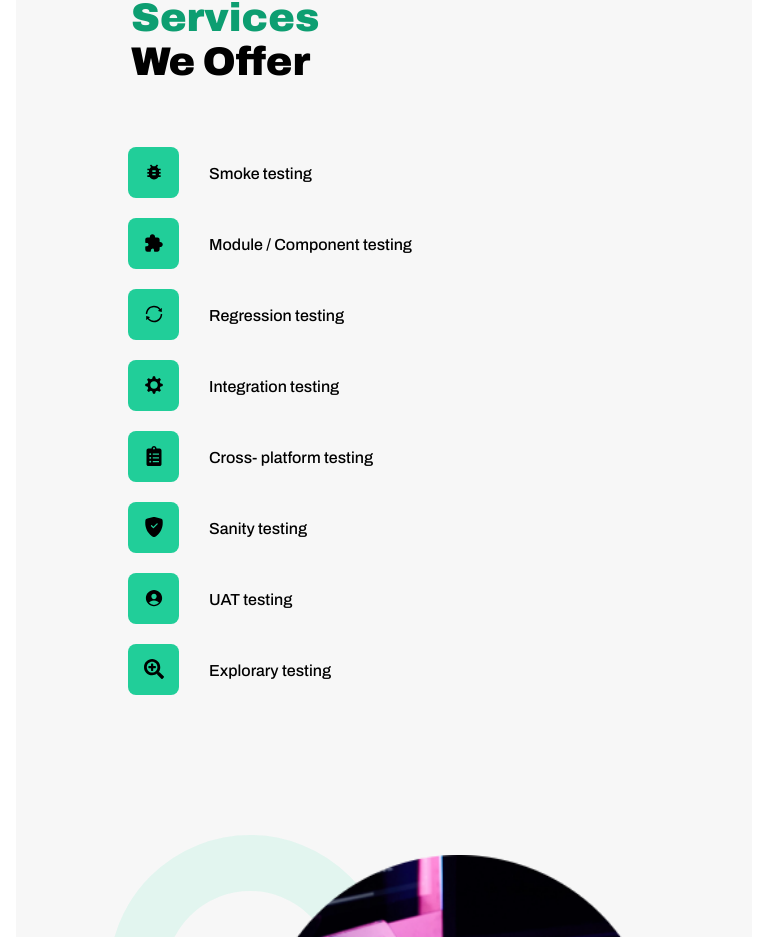
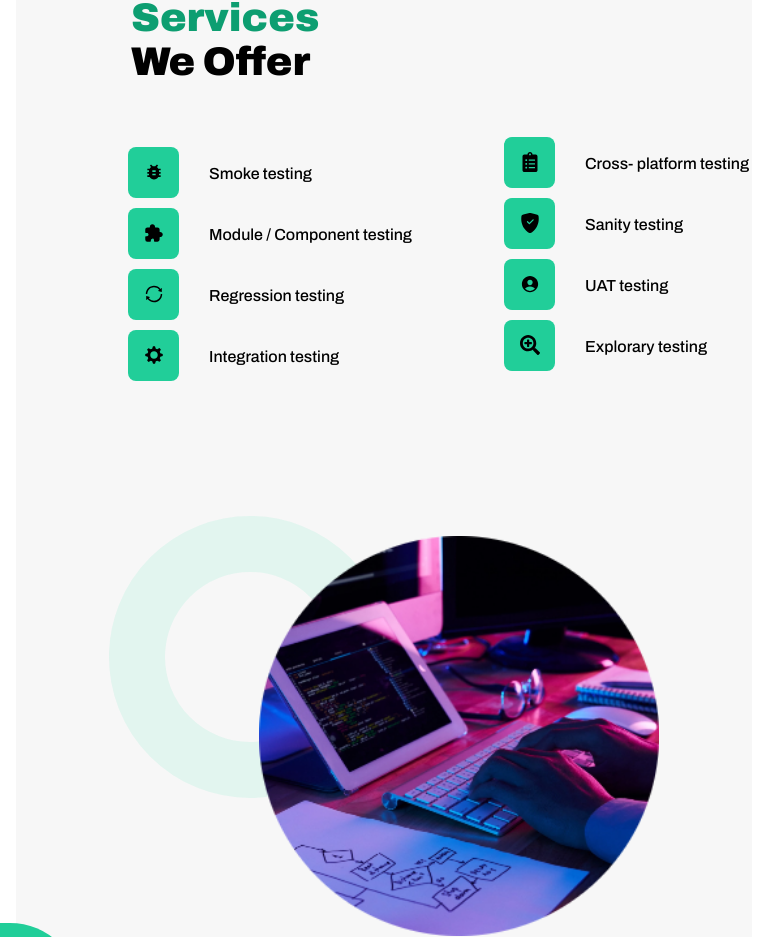
Before and after one commit to a11ysolutions/website, a React (Create React App) app: page /functional in a window 768 px wide. Shown: the part 5192-6129 px from the top of the page. Built offline with nearby package versions, Linux system fonts and the light colour scheme.

Commit message:
feat: update checked items in tablet viewboard

```diff
--- a/src/Components/Functional/Functional.css
+++ b/src/Components/Functional/Functional.css
@@ -173,6 +173,11 @@
 
 @media screen and (min-width: 768px) and (max-width: 1200px) {
 
+  .checked-with-icons {
+    flex-direction: column;
+    column-count: 2;
+  }
+
   .a11y-qualities-section {
     flex-direction: row-reverse;
     column-gap: 32px;
--- a/src/Components/Functional/Functional.js
+++ b/src/Components/Functional/Functional.js
@@ -213,6 +213,7 @@ function Functional() {
               color2Text="We Offer"
           ></BicolorTitledText>
 
+          <div className='checked-with-icons'>
             <CheckedItem icon={BUG_ICON} >Smoke testing</CheckedItem>
             <CheckedItem icon={PUZZLE_ICON}>Module / Component testing</CheckedItem>
             <CheckedItem icon={SYNC_ICON}>Regression testing</CheckedItem>
@@ -221,6 +222,7 @@ function Functional() {
             <CheckedItem icon={SHIELD_ICON}>Sanity testing</CheckedItem>
             <CheckedItem icon={PERSON_ICON}>UAT testing</CheckedItem>
             <CheckedItem icon={SEARCH_ICON}>Explorary testing</CheckedItem>
+          </div>
         </div>
 
         <div className="last-image">
```
Lines whose indentation alone changed are shown as unchanged.
